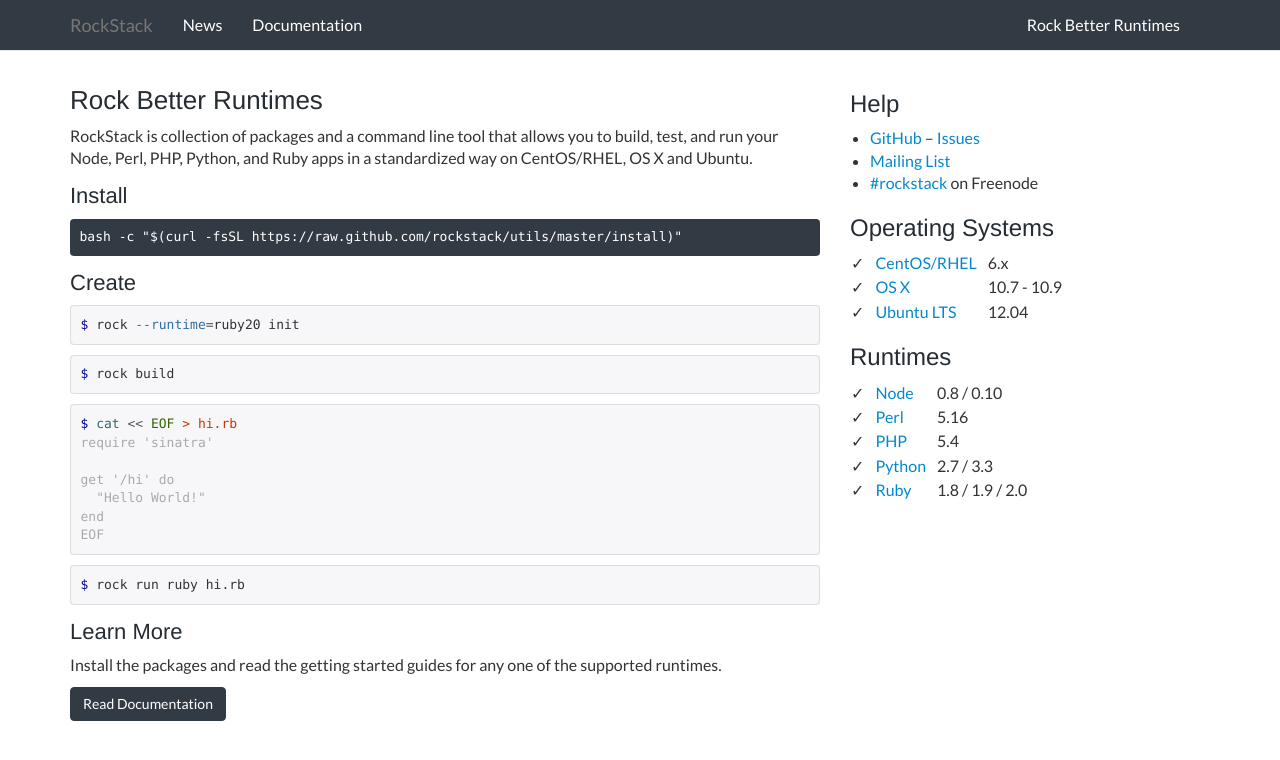
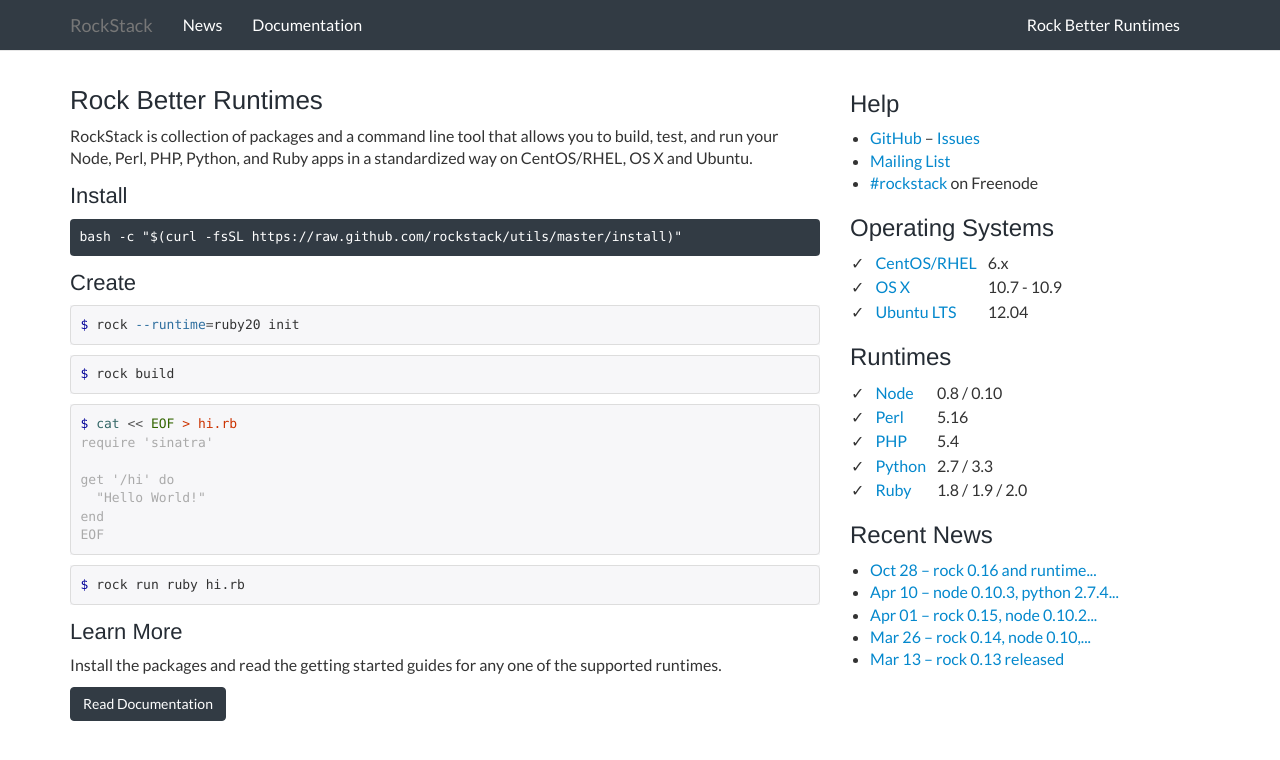
Before and after one commit to silas/rock, a Jekyll site: the page built from index.html, in a window 1280 px wide. Shown: the top 760 px of the page. Built offline with Jekyll 4.4.1, drawn with Linux system fonts in a browser that asks for light colours; Markdown is read by kramdown in place of the engine named in the settings; the list of posts is cut into pages by our own code.

Commit message:
Add news to frontpage

```diff
--- a/_config.yml
+++ b/_config.yml
@@ -1,6 +1,7 @@
 safe: true
 pygments: true
 permalink: /news/:title/
+paginate: 5
 exclude:
  - vendor
  - Gemfile
--- a/index.html
+++ b/index.html
@@ -35,7 +35,7 @@
   <div class="col-md-4">
     <h3>Help</h3>
 
-    <ul class="help">
+    <ul class="sidebar">
       <li><a href="https://github.com/rockstack">GitHub</a> &ndash; <a href="https://github.com/rockstack/rock/issues?state=open">Issues</a></li>
       <li><a href="http://groups.google.com/group/rockstack">Mailing List</a></li>
       <li><a href="http://webchat.freenode.net/?channels=rockstack&uio=d4">#rockstack</a> on Freenode</li>
@@ -58,5 +58,13 @@
       <tr><td>✓</td><td><a href="/docs/python/">Python</a></td><td>2.7 / 3.3</td></tr>
       <tr><td>✓</td><td><a href="/docs/ruby/">Ruby</a></td><td>1.8 / 1.9 / 2.0</td></tr>
     </table>
+
+    <h3>Recent News</h3>
+
+    <ul class="sidebar">
+      {% for post in paginator.posts %}
+      <li><a href="{{ post.url }}">{{ post.date | date:"%b %d" }} &ndash; {{ post.title | truncatewords: 4 }}</a></li>
+      {% endfor %}
+    </ul>
   </div>
 </div>
--- a/static/rockstack.css
+++ b/static/rockstack.css
@@ -99,7 +99,7 @@
   font-style: italic;
 }
 
-ul.help {
+ul.sidebar {
   padding-left: 20px;
 }
 
```
